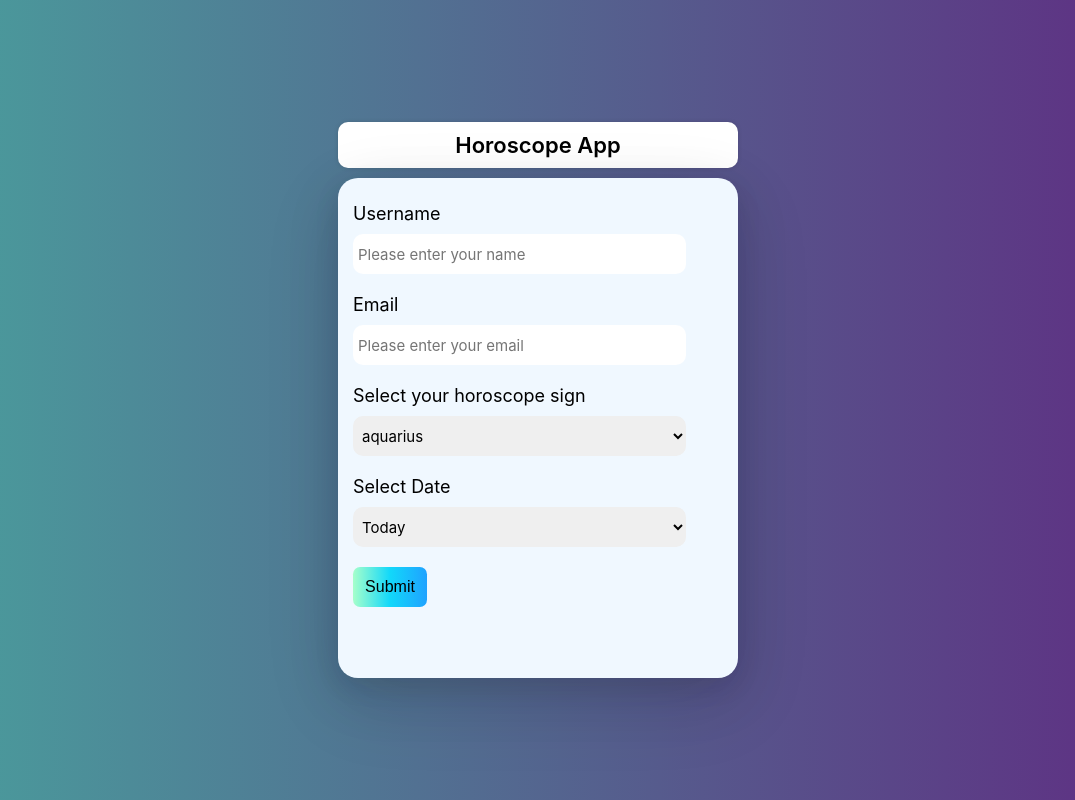
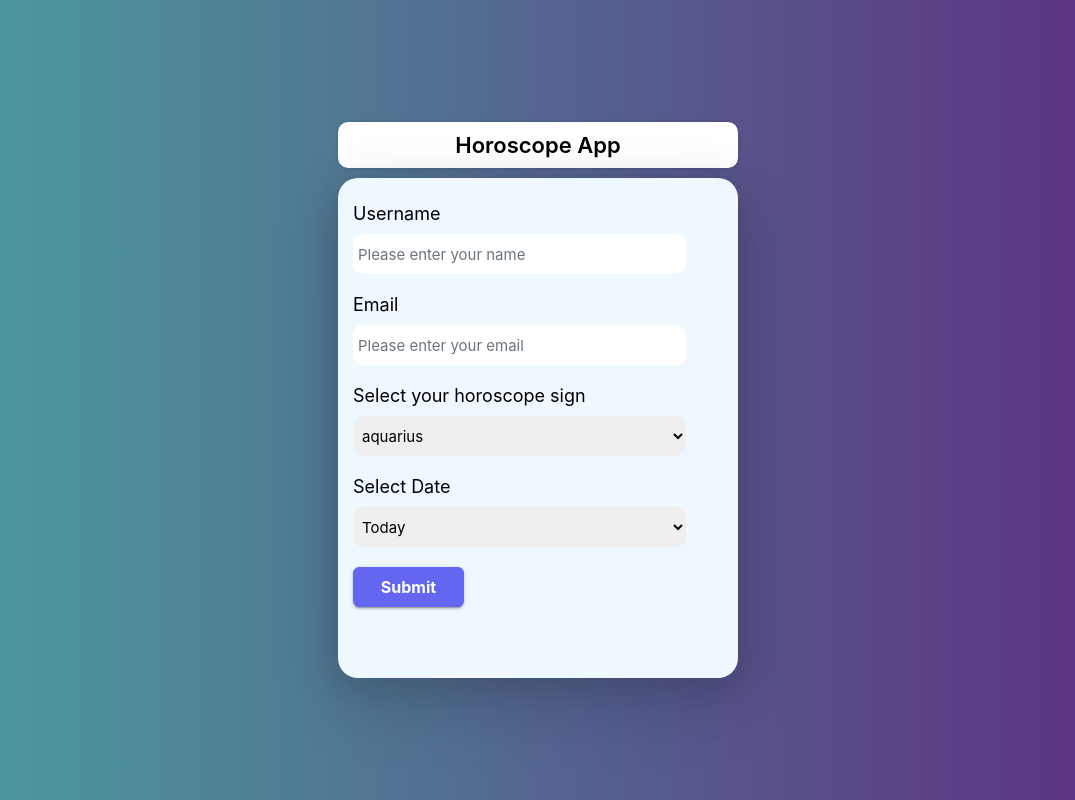
Before and after one commit to HanumaraddiBV/mini-horoscope-app, a React (Create React App) app: page / in a window 1280 px wide. Shown: the whole page, without its empty margins (102-1177 px from the left). Built offline with nearby package versions, Linux system fonts and the light colour scheme.

Commit message:
added all functinality and UI

```diff
--- a/package.json
+++ b/package.json
@@ -6,12 +6,15 @@
     "@testing-library/jest-dom": "^5.16.4",
     "@testing-library/react": "^13.2.0",
     "@testing-library/user-event": "^13.5.0",
+    "html-react-parser": "^1.4.12",
+    "interweave": "^13.0.0",
     "primeicons": "^5.0.0",
     "primereact": "^8.0.1",
     "prop-types": "^15.8.1",
     "react": "^18.1.0",
     "react-dom": "^18.1.0",
     "react-hook-form": "^7.31.1",
+    "react-router-dom": "^6.3.0",
     "react-scripts": "5.0.1",
     "react-select": "^5.3.2",
     "validator": "^13.7.0",
--- a/src/App.js
+++ b/src/App.js
@@ -1,11 +1,18 @@
-import logo from './logo.svg';
-import './App.css';
-import { Home } from './components/Home';
+import logo from "./logo.svg";
+import "./App.css";
+import { Home } from "./components/Home";
+import { HoroscopeCard } from "./components/HoroscopeCard.jsx";
+import { useContext, useState } from "react";
+import { HoroscopeContext } from "./context/HoroscopeContextProvider";
 
 function App() {
+  const { isSubmit } = useContext(HoroscopeContext);
+  console.log("isSubmit:", isSubmit);
   return (
     <div className="App">
-     <Home/>
+    {!isSubmit && <Home />}
+      {isSubmit && <HoroscopeCard />}
+
     </div>
   );
 }
--- a/src/components/Home.jsx
+++ b/src/components/Home.jsx
@@ -1,28 +1,50 @@
 import { InputText } from "primereact/inputtext";
-import { useState } from "react";
+import { useContext, useState } from "react";
 import validator from "validator";
-import "./home.css"
+import "./home.css";
+import "primereact/resources/themes/lara-light-indigo/theme.css"; //theme
+import "primereact/resources/primereact.min.css"; //core css
+import "primeicons/primeicons.css";
+import PropTypes from "prop-types";
+import { Button } from 'primereact/button'
+import { horoscopeSigns } from "../horoscopeSIgns";
 
-import { horoscopeSigns } from "../horoscopeSIgns";
+import { HoroscopeContext } from "../context/HoroscopeContextProvider";
 export const Home = () => {
   const [username, setUsername] = useState("");
   const [email, setEmail] = useState("");
   const [selectedSign, setSelectedSign] = useState("");
   const [selectedDate, setSelectedDate] = useState("");
-
+  const [horoscopeDetails, setHoroscopeDetails] = useState({});
+  const { handleData, setIsSubmit } = useContext(HoroscopeContext);
   const handleSubmit = (e) => {
     e.preventDefault();
-    // console.log(username,email,selectedSign,selecteDate)
-    let checkEmail = validator.isEmail(email)
-    checkEmail? getHoroscopeData(selectedSign,selectedDate) : alert("Please enter valid Email")
+
+    let checkEmail = validator.isEmail(email);
+    checkEmail
+      ? getHoroscopeData(selectedSign, selectedDate)
+      : alert("Please enter valid Email");
   };
 
-  const getHoroscopeData = (selectedSign,selectedDate) => {
-    fetch(`https://any.ge/horoscope/api/?sign=${selectedSign}&type=daily&day=${selectedDate}`)
+  const getHoroscopeData = (selectedSign, selectedDate) => {
+    fetch(
+      `https://any.ge/horoscope/api/?sign=${selectedSign}&type=daily&day=${selectedDate}`
+    )
       .then((response) => response.json())
-      .then((json) => {
-        console.log(json);
+      .then((data) => {
+        console.log("data:", data);
+        let allData = {};
+        data.forEach((e) => {
+          allData.text = e.text;
+          allData.date = e.date;
         });
+        // console.log('allData:', allData)
+        setHoroscopeDetails(allData);
+        setIsSubmit(true);
+
+        handleData(username, email, allData);
+      })
+      .catch((e) => console.log(e));
   };
   return (
     <>
@@ -35,27 +57,41 @@ export const Home = () => {
           onChange={(e) => setUsername(e.target.value)}
         />
         <label htmlFor="in">Email</label>
-        <InputText placeholder="Please enter your email" value={email} onChange={(e) => setEmail(e.target.value)} />
-        <label>
-          Select your horoscope sign
-          </label>
-          <select value={selectedSign} onChange={(e)=> setSelectedSign(e.target.value)}>
+        <InputText
+          placeholder="Please enter your email"
+          value={email}
+          onChange={(e) => setEmail(e.target.value)}
+        />
+        <label>Select your horoscope sign</label>
+        <select
+          value={selectedSign}
+          onChange={(e) => setSelectedSign(e.target.value)}
+        >
           {horoscopeSigns.map((ele) => (
             <option key={ele.value} value={ele.value}>
               {ele.value}
             </option>
           ))}
         </select>
-          <label>
-          Select Date
-          </label>
-          <select value={selectedDate} onChange={(e)=> setSelectedDate(e.target.value)}>
+        <label>Select Date</label>
+        <select
+          value={selectedDate}
+          onChange={(e) => setSelectedDate(e.target.value)}
+        >
           <option value="Today">Today</option>
           <option value="Yesterday">Yesterday</option>
           <option value="Tomorrow">Tomorrow</option>
         </select>
-         <button type="submit" value="submit">Submit</button>
+
+        <Button type="submit" value="submit" label="Submit" className="p-button-raised" />
       </form>
     </>
   );
 };
+
+Home.propTypes = {
+  username: PropTypes.string,
+
+  selectedSign: PropTypes.string,
+  selectedDate: PropTypes.string,
+};
--- /dev/null
+++ b/src/components/HoroscopeCard.jsx
@@ -0,0 +1,59 @@
+import React, { useContext, useEffect, useState } from "react";
+import { Card } from "primereact/card";
+import { Button } from "primereact/button";
+import "primereact/resources/themes/lara-light-indigo/theme.css"; //theme
+import "primereact/resources/primereact.min.css"; //core css
+import "primeicons/primeicons.css";
+import { Markup } from "interweave";
+import { HoroscopeContext } from "../context/HoroscopeContextProvider";
+export const HoroscopeCard = (props) => {
+  const { horoscopeData, setIsSubmit } = useContext(HoroscopeContext);
+  const [isDate, setDate] = useState(false);
+  const compareDates =(d1) =>{
+    const date1 = new Date(d1);
+    const date2 = new Date();
+
+    date1.getTime() > date2.getTime()? setDate(true): setDate(false)
+
+}
+useEffect(() => {
+  compareDates(horoscopeData.date);
+
+}, [isDate])
+
+  const header = (
+    <img
+      alt="Card"
+      src="https://images.unsplash.com/photo-1533294455009-a77b7557d2d1?ixlib=rb-1.2.1&ixid=MnwxMjA3fDB8MHxleHBsb3JlLWZlZWR8Mnx8fGVufDB8fHx8&auto=format&fit=crop&w=500&q=60"
+      style={{ width: "100%", height: "200px" }}
+      onError={(e) =>
+        (e.target.src =
+          "https://www.primefaces.org/wp-content/uploads/2020/05/placeholder.png")
+      }
+    />
+  );
+  const footer = (
+    <span>
+      <Button
+        label="Back"
+        icon="pi pi-check"
+        onClick={() => setIsSubmit(false)}
+      />
+    </span>
+  );
+  return (
+    <div>
+      <Card
+
+        title={horoscopeData.username}
+        subTitle={horoscopeData.email}
+        style={{ width: "35em", height: "650px"}}
+        footer={footer}
+        header={header}
+      >
+        <p className="m-0" style={{ lineHeight: "1",textAlign: "justify", backgroundColor: isDate? "#9e9db1": "none" }}>
+        <Markup content={horoscopeData.text}/> </p>
+      </Card>
+    </div>
+  );
+};
--- a/src/components/home.css
+++ b/src/components/home.css
@@ -13,11 +13,13 @@ body {
     overflow: hidden;
     width: 100vw;
     height: 100vh;
-    background: #5f2c82;  /* fallback for old browsers */
-background: -webkit-linear-gradient(to right, #49a09d, #5f2c82);  /* Chrome 10-25, Safari 5.1-6 */
-background: linear-gradient(to right, #49a09d, #5f2c82); /* W3C, IE 10+/ Edge, Firefox 16+, Chrome 26+, Opera 12+, Safari 7+ */
+    background: #5f2c82;
+background: -webkit-linear-gradient(to right, #49a09d, #5f2c82);
+background: linear-gradient(to right, #49a09d, #5f2c82);
 font-family: -apple-system, BlinkMacSystemFont, 'Segoe UI', Roboto, Oxygen, Ubuntu, Cantarell, 'Open Sans', 'Helvetica Neue', sans-serif;
-    line-height: var(--lineHeightMd);
+scroll-behavior: smooth;
+overflow: scroll;
+
   }
 html {
     font-size: 18px;
@@ -58,6 +60,9 @@ html {
     font-family: -apple-system, BlinkMacSystemFont, 'Segoe UI', Roboto, Oxygen, Ubuntu, Cantarell, 'Open Sans', 'Helvetica Neue', sans-serif;
     padding-left: 5px;
 }
+#form-data select:focus{
+    border: 3px solid #c9d4fe;
+}
 
 #form-data lable{
     line-height: 10;
@@ -67,16 +72,11 @@ html {
 }
 
 #form-data  button{
-    width: 20%;
+    width: 30%;
     height: 40px;
-    border-radius: 0.4rem;
-    border: none;
-    color:  black;
+
     font-weight: 200;
     font-size: 16px;
-    background: #1FA2FF;  /* fallback for old browsers */
-background: -webkit-linear-gradient(to right, #A6FFCB, #12D8FA, #1FA2FF);  /* Chrome 10-25, Safari 5.1-6 */
-background: linear-gradient(to right, #A6FFCB, #12D8FA, #1FA2FF); /* W3C, IE 10+/ Edge, Firefox 16+, Chrome 26+, Opera 12+, Safari 7+ */
 
 
 }
--- /dev/null
+++ b/src/context/HoroscopeContextProvider.jsx
@@ -0,0 +1,23 @@
+import { createContext, useState } from "react";
+
+export const HoroscopeContext = createContext();
+
+export const HoroscopeContextProvider = ({ children }) => {
+  const [horoscopeData, setHoroscopeData] = useState({});
+  const [isSubmit, setIsSubmit] = useState(false);
+  const handleData = (username, email, allData) => {
+    setHoroscopeData({
+      username,
+      email,
+      text: allData.text,
+      date: allData.date,
+    });
+  };
+  return (
+    <HoroscopeContext.Provider
+      value={{ horoscopeData, handleData, setIsSubmit, isSubmit }}
+    >
+      {children}
+    </HoroscopeContext.Provider>
+  );
+};
--- a/src/index.js
+++ b/src/index.js
@@ -3,11 +3,14 @@ import ReactDOM from 'react-dom/client';
 import './index.css';
 import App from './App';
 import reportWebVitals from './reportWebVitals';
+import { HoroscopeContextProvider } from './context/HoroscopeContextProvider';
 
 const root = ReactDOM.createRoot(document.getElementById('root'));
 root.render(
   <React.StrictMode>
-    <App />
+  <HoroscopeContextProvider>
+  <App />
+  </HoroscopeContextProvider>
   </React.StrictMode>
 );
 
```
Also changed, not shown: 1 other file (tests, documents, lock files or other folders). Lines whose indentation alone changed are shown as unchanged.
